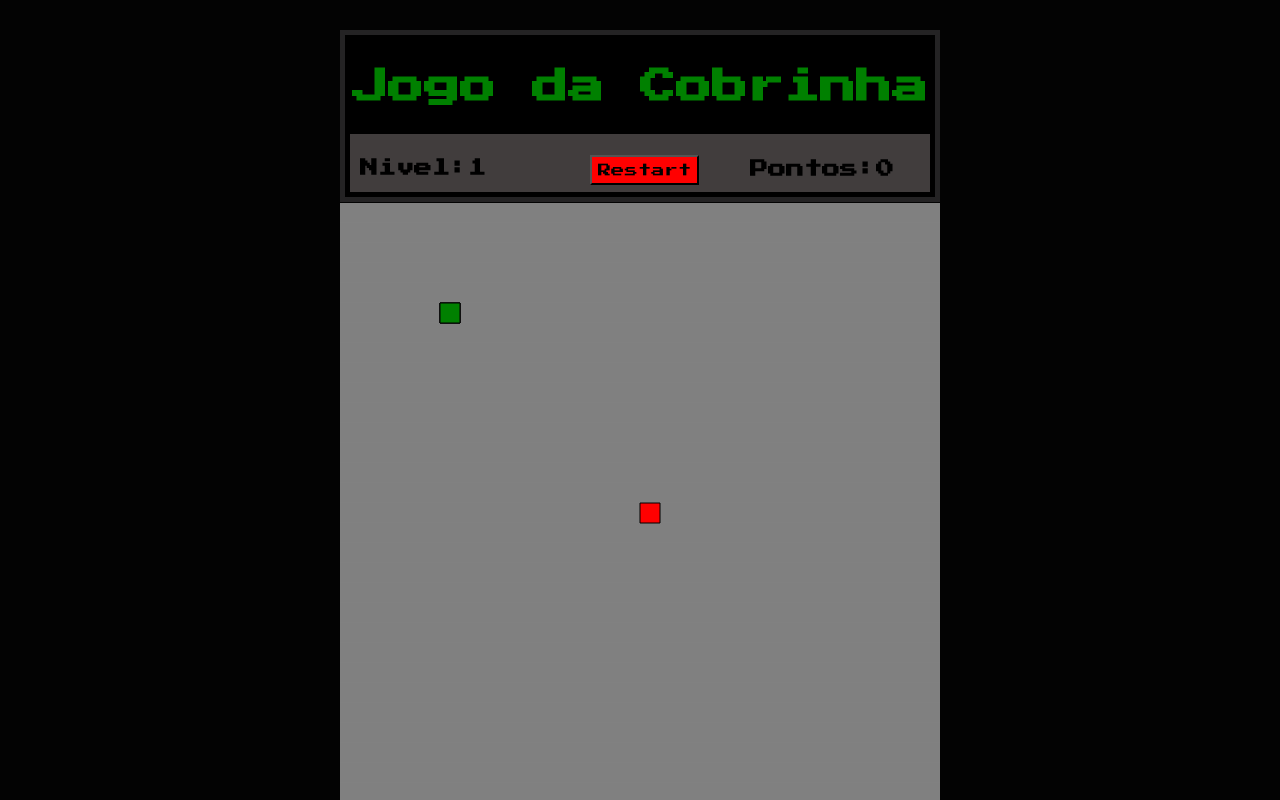
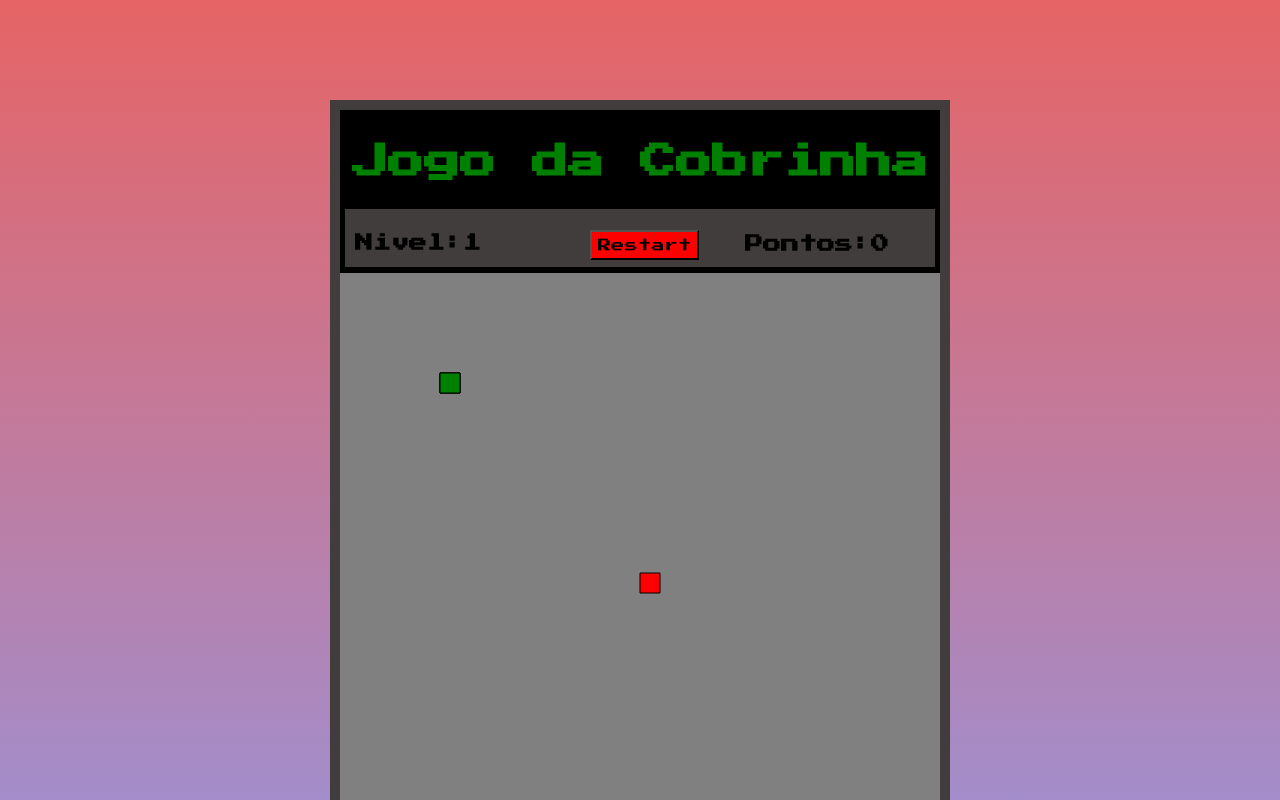
Before and after one commit to JosiasAOR/Jogo-da-Cobrinha-em-JS, a plain HTML site: page index.html in a window 1280 px wide. Shown: the top 800 px of the page. Drawn offline with Linux system fonts and the light colour scheme; a web font is replaced by a local one.

Commit message:
Ajustes nas cores do Game

```diff
--- a/style.css
+++ b/style.css
@@ -7,15 +7,19 @@
 
 
 body{
-    background-color: rgb(3, 3, 3);
+
+    background: linear-gradient(#e66465, #9198e5);
+
 
 }
 .game{
-
+    background-color: black;
     font-size: 18px;
     margin: auto;
     width: 600px;
-    margin-top: 30px;
+    margin-top: 100px;
+    border:10px solid rgb(65, 61, 61);
+    margin-bottom: 130px;
 
 }
 
@@ -24,7 +28,6 @@ body{
     color: green;
 }
 .info{
-    border: 5px solid rgb(36, 35, 36);
     padding-top: 0px;
     background-color: rgb(0, 0, 0);
     margin-bottom:1px ;
@@ -59,5 +62,5 @@ canvas{
     background-color: rgb(65, 61, 61);
     padding-top: 1px;
     padding-bottom: 10px;
-    border: 5px solid ;
+    border: 5px solid;
 }
```
Also changed, not shown: padding.png (deleted).
